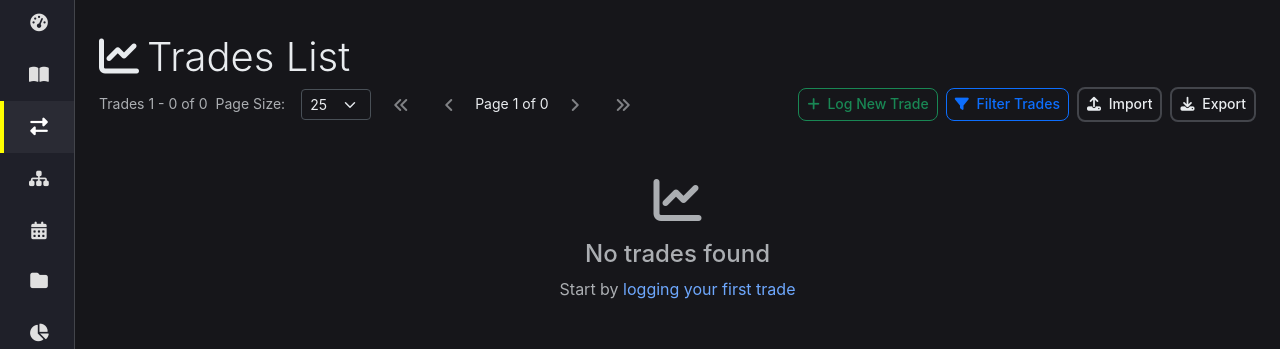
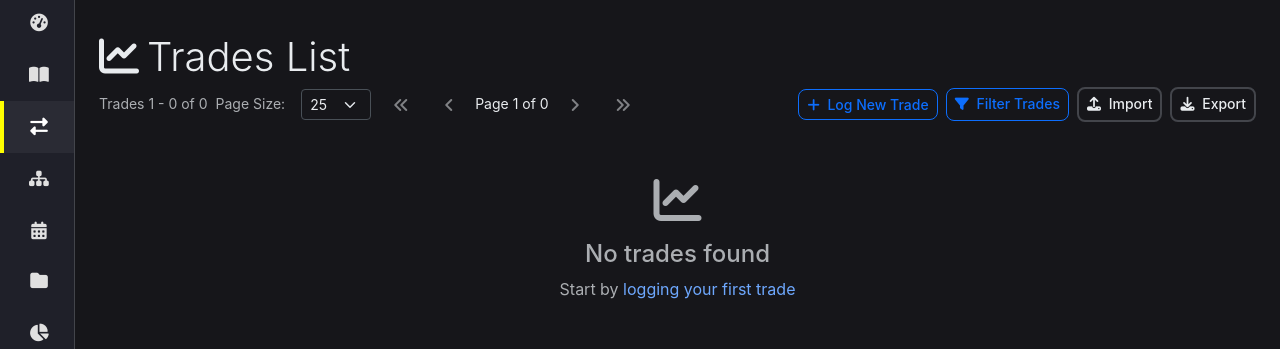
Before and after one commit to smitty1021/DP_TG, a Flask app: page /trades/ in a window 1280 px wide. Shown: the part 71-420 px from the top of the page. Run offline with Flask 3, Linux system fonts and the light colour scheme; the visitor is signed in with stand-in values (Sample User, id 1); data that the repository does not hold is empty; some libraries are stand-ins or nearby versions.

Commit message:
fixing global styling of action buttons in style.css v6

```diff
--- a/app/static/css/style.css
+++ b/app/static/css/style.css
@@ -2433,6 +2433,18 @@ html[data-bs-theme="dark"] .feature-preview:hover {
 */
 
 /* Custom button variants for trades page */
+.btn-primary-borderonly {
+    background: transparent !important;
+    border: 1px solid var(--bs-primary) !important;
+    color: var(--bs-primary) !important;
+}
+
+.btn-success-borderonly:hover {
+    background: var(--bs-success) !important;
+    color: white !important;
+}
+
+
 .btn-success-borderonly {
     background: transparent !important;
     border: 1px solid var(--bs-success) !important;
--- a/app/templates/trades/view_trades_list.html
+++ b/app/templates/trades/view_trades_list.html
@@ -1422,7 +1422,7 @@ console.log('✅ Enhanced trade list template loaded with accessibility and perf
                         </a>
                         {% endif %}
 
-                        <a href="{{ url_for('trades.add_trade') }}" class="action-btn btn-success-borderonly btn-sm" title="Log New Trade (Ctrl+N)">
+                        <a href="{{ url_for('trades.add_trade') }}" class="action-btn btn-primary-borderonly btn btn-sm" title="Log New Trade (Ctrl+N)">
                             <i class="fas fa-plus me-1"></i> Log New Trade
                         </a>
                         <button class="action-btn btn-primary-borderonly btn-sm" type="button" data-bs-toggle="modal"
```
